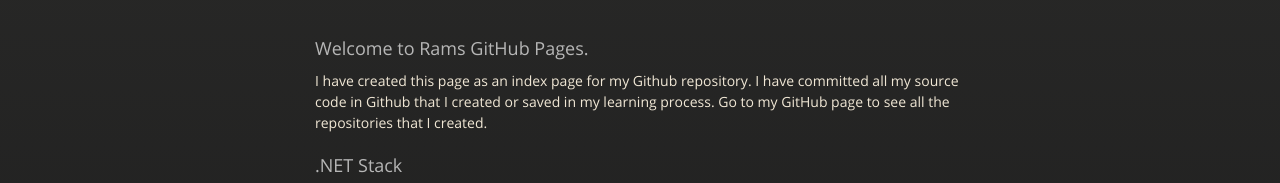
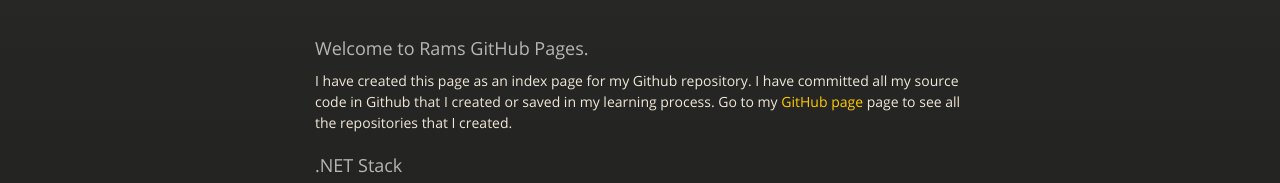
Before and after one commit to ramyrams/ramyrams.github.io, a plain HTML site: page index.html in a window 1280 px wide. Shown: the part 198-381 px from the top of the page. Drawn offline with nearby package versions, Linux system fonts and the light colour scheme.

Commit message:
Update index.html

```diff
--- a/index.html
+++ b/index.html
@@ -37,7 +37,7 @@
         <h3>
           <a id="welcome-to-github-pages" class="anchor" href="#welcome-to-github-pages" aria-hidden="true"><span aria-hidden="true" class="octicon octicon-link"></span></a>Welcome to Rams GitHub Pages.
         </h3>
-        <p>I have created this page as an index page for my Github repository. I have committed all my source code in Github that I created or saved in my learning process. Go to my GitHub page to see all the repositories that I created.</p>
+        <p>I have created this page as an index page for my Github repository. I have committed all my source code in Github that I created or saved in my learning process. Go to my <a href="https://github.com/SelviAr?tab=repositories">GitHub page</a> page to see all the repositories that I created.</p>
 
         <div>
           <h3><a id="DotNetStack" class="anchor" href="#DotNetStack" aria-hidden="true"><span aria-hidden="true" class="octicon octicon-link"></span></a>.NET Stack</h3>
```
